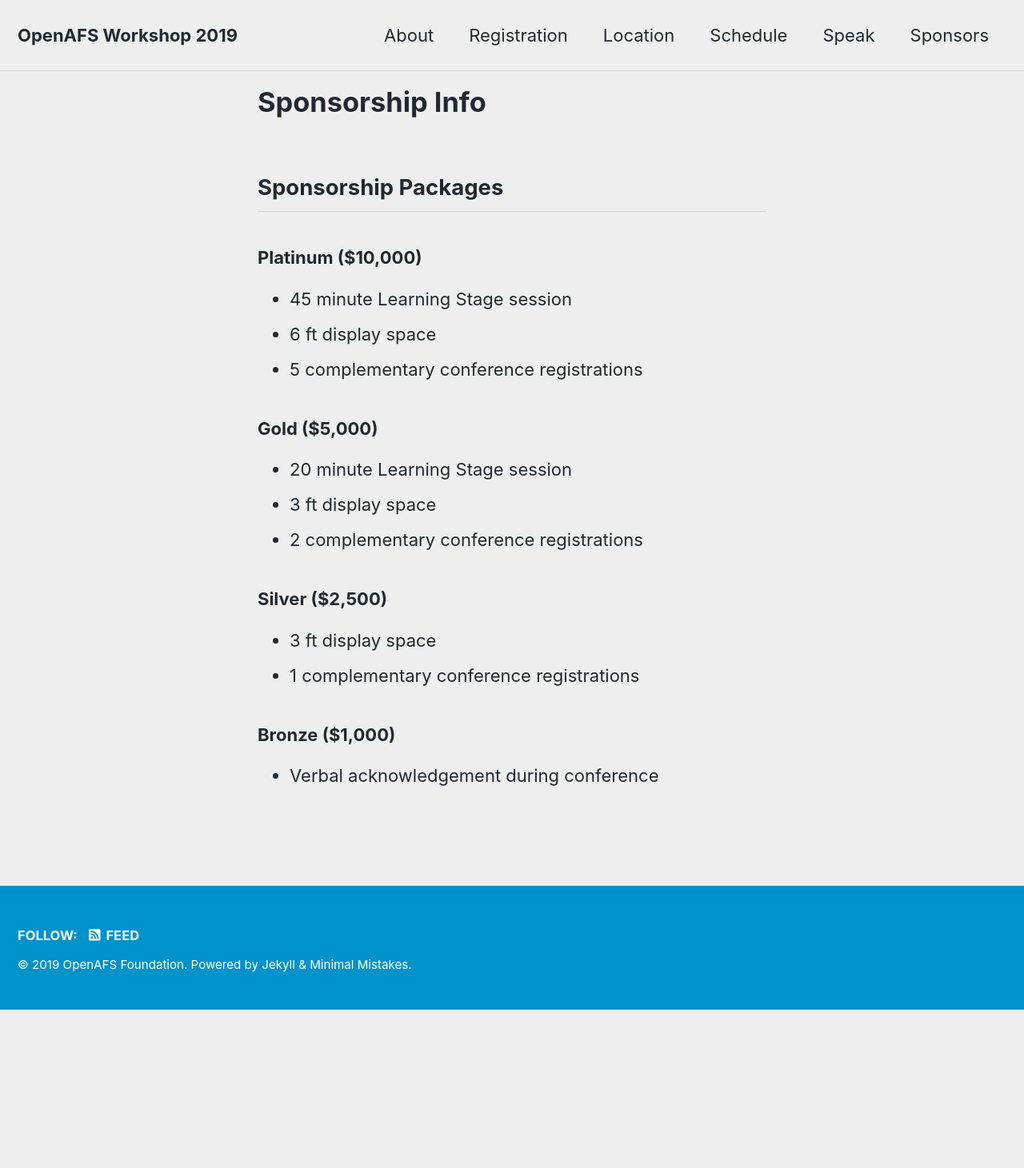
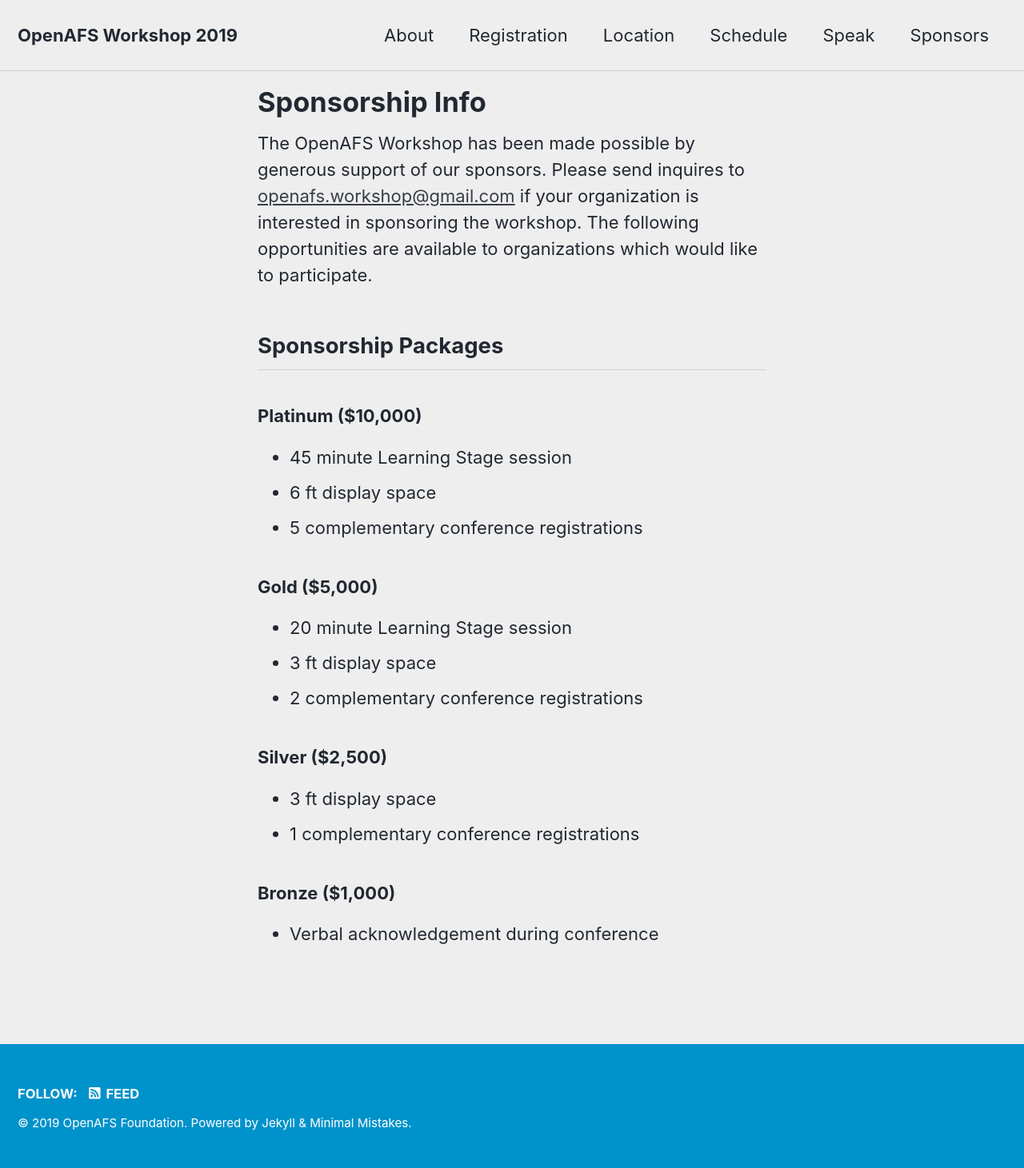
Before and after one commit to openafsfoundation/openafs-workshop.org, a Jekyll site: the page built from _pages/sponsorship.md, in a window 1280 px wide. Shown: the whole page at 80% size. Built offline with Jekyll 4.4.1, drawn with Linux system fonts in a browser that asks for light colours; cached includes are drawn as plain includes; nearby versions of some CDN libraries; before the commit the page ends 1263 px from its top, so only the background shows below that.

Commit message:
Update how to sponsor
Add some sponsorship plea text and a contact email for inquires.  Move
the sponsorship plea to the top level.

```diff
--- a/_pages/2019/sponsorship-info.md
+++ b/_pages/sponsorship.md
@@ -1,8 +1,14 @@
 ---
 layout: single
-permalink: /2019/sponsorship-info/
+permalink: /sponsorship/
 title: Sponsorship Info
 ---
+
+The OpenAFS Workshop has been made possible by generous support of our
+sponsors.  Please send inquires to <a
+href="mailto:openafs-workshop@gmail.com?subject=sponsor">openafs.workshop@gmail.com</a>
+if your organization is interested in sponsoring the workshop.  The following
+opportunities are available to organizations which would like to participate.
 
 ## Sponsorship Packages
 
```
Also changed, not shown: _pages/2019/sponsors.md (+1 -1 lines).
